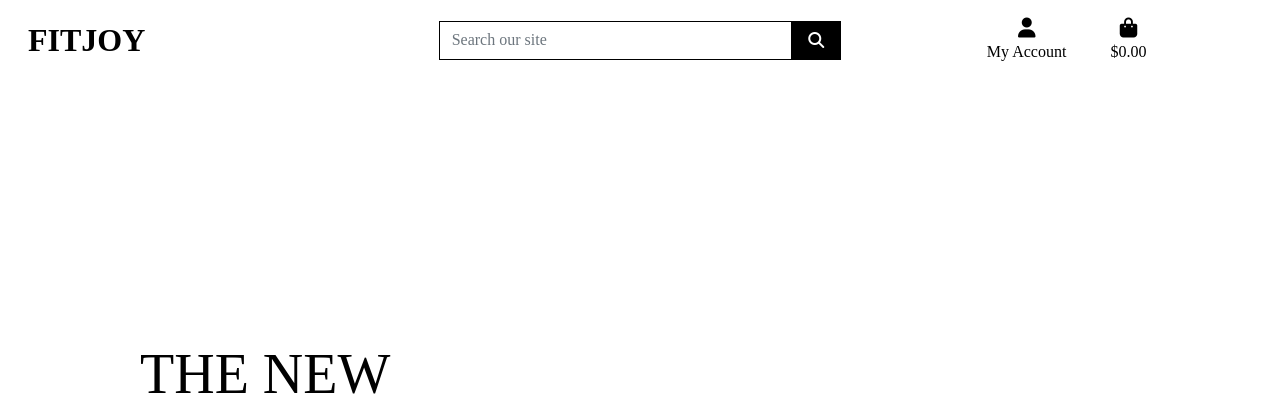
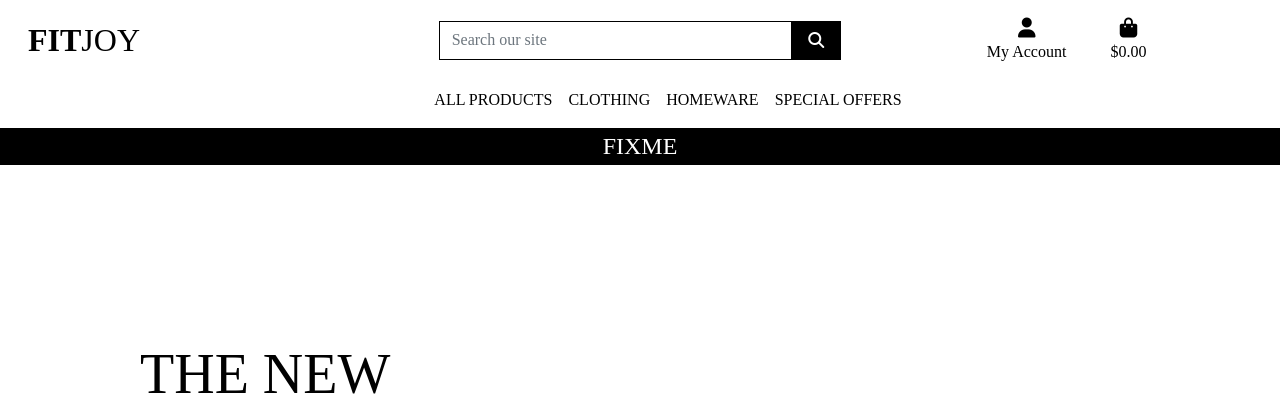
Before and after one commit to JDygard/fitjoy, a Django app: page / in a window 1280 px wide. Shown: the top 411 px of the page. Run offline with Django 3.2, Linux system fonts and the light colour scheme; some libraries are stand-ins or nearby versions; some web fonts are replaced.

Commit message:
committing before rebuilding nav

```diff
--- a/templates/base.html
+++ b/templates/base.html
@@ -29,6 +29,7 @@
       <script src="https://cdn.jsdelivr.net/npm/bootstrap@5.1.3/dist/js/bootstrap.bundle.min.js" integrity="sha384-ka7Sk0Gln4gmtz2MlQnikT1wXgYsOg+OMhuP+IlRH9sENBO0LRn5q+8nbTov4+1p" crossorigin="anonymous"></script>
       <script src="https://cdn.jsdelivr.net/npm/@popperjs/core@2.10.2/dist/umd/popper.min.js" integrity="sha384-7+zCNj/IqJ95wo16oMtfsKbZ9ccEh31eOz1HGyDuCQ6wgnyJNSYdrPa03rtR1zdB" crossorigin="anonymous"></script>
       <script src="https://cdn.jsdelivr.net/npm/bootstrap@5.1.3/dist/js/bootstrap.min.js" integrity="sha384-QJHtvGhmr9XOIpI6YVutG+2QOK9T+ZnN4kzFN1RtK3zEFEIsxhlmWl5/YESvpZ13" crossorigin="anonymous"></script>
+      <script src="https://code.jquery.com/jquery-3.6.0.min.js" integrity="sha256-/xUj+3OJU5yExlq6GSYGSHk7tPXikynS7ogEvDej/m4=" crossorigin="anonymous"></script>
     {% endblock %}
 
     {% block extrajs %}
@@ -41,7 +42,7 @@
         <div id="topnav" class="row bg-white pt-lg-2 d-none d-lg-flex">
           <div class="col-12 col-lg-4 my-auto py-1 py-lg-0 text-center text-lg-left">
             <a href="{% url 'home' %}" class="nav-link main-logo-link">
-              <h2 class="logo-font text-black my-0"><strong>FitJoy</strong></h2>
+              <h2 class="logo-font text-black my-0"><strong>Fit</strong>Joy</h2>
             </a>
           </div>
           <div class="col-12 col-lg-4 my-auto py-1 py-lg-0 text-center text-lg-left">
@@ -97,6 +98,20 @@
           </ul>
           </div>
         </div>
+        <div class="row bg-white">
+            <nav class="navbar navbar-expand-lg navbar-light w-100">
+                <button class="navbar-toggler" type="button" data-toggle="collapse" data-target="#main-nav" aria-controls="main-nav" aria-expanded="false" aria-label="Toggle navigation">
+                    <span class="navbar-toggler-icon"></span>
+                </button>
+                {% include 'includes/mobile-top-header.html' %}
+                {% include 'includes/main-nav.html' %}
+            </nav>
+        </div>
+        <div id="delivery-banner" class="row text-center">
+          <div class="col bg-black text-white">
+              <h4 class="logo-font my-1">FIXME</h4>
+          </div>
+      </div>
       </header>
         {% if messages %}
             <div class="message-container"></div>
--- /dev/null
+++ b/templates/includes/main-nav.html
@@ -0,0 +1,50 @@
+<div class="collapse navbar-collapse" id="main-nav">
+    <ul class="navbar-nav w-auto mx-auto">
+        <li class="nav-item dropdown">
+            <a class="logo-font font-weight-bold nav-link text-black mr-5" href="#" id="all-products-link" data-toggle="dropdown" aria-haspopup="true" aria-expanded="false">
+                All Products
+            </a>
+            <div class="dropdown-menu border-0" aria-labelledby="all-products-link">
+                <a href="" class="dropdown-item">By Price</a>
+                <a href="" class="dropdown-item ">By Rating</a>
+                <a href="" class="dropdown-item ">By Category</a>
+                <a href="" class="dropdown-item">All Products</a>
+            </div>
+        </li>
+
+        <li class="nav-item dropdown">
+            <a class="logo-font font-weight-bold nav-link text-black mr-5" href="#" id="clothing-link" data-toggle="dropdown" aria-haspopup="true" aria-expanded="false">
+                Clothing
+            </a>
+            <div class="dropdown-menu border-0" aria-labelledby="clothing-link">
+                <a href="" class="dropdown-item">Activewear &amp; Essentials</a>
+                <a href="" class="dropdown-item">Jeans</a>
+                <a href="" class="dropdown-item">Shirts</a>
+                <a href="" class="dropdown-item">All Clothing</a>
+            </div>
+        </li>
+
+        <li class="nav-item dropdown">
+            <a class="logo-font font-weight-bold nav-link text-black mr-5" href="#" id="homeware-link" data-toggle="dropdown" aria-haspopup="true" aria-expanded="false">
+                Homeware
+            </a>
+            <div class="dropdown-menu border-0" aria-labelledby="homeware-link">
+                <a href="" class="dropdown-item">Bed &amp; Bath</a>
+                <a href="" class="dropdown-item">Kitchen &amp; Dining</a>
+                <a href="" class="dropdown-item">All Homeware</a>
+            </div>
+        </li>
+
+        <li class="nav-item dropdown">
+            <a class="logo-font font-weight-bold nav-link text-black" href="#" id="specials-link" data-toggle="dropdown" aria-haspopup="true" aria-expanded="false">
+                Special Offers
+            </a>
+            <div class="dropdown-menu border-0" aria-labelledby="specials-link">
+                <a href="" class="dropdown-item">New Arrivals</a>
+                <a href="" class="dropdown-item">Deals</a>
+                <a href="" class="dropdown-item">Clearance</a>
+                <a href="" class="dropdown-item">All Specials</a>
+            </div>
+        </li>
+    </ul>
+</div>
--- /dev/null
+++ b/templates/includes/mobile-top-header.html
@@ -0,0 +1,59 @@
+
+<ul>
+    <li class="list-inline-item">
+        <a class="text-black nav-link d-block d-lg-none" href="#" id="mobile-search" data-toggle="dropdown" aria-haspopup="true" aria-expanded="false">
+            <div class="text-center">
+                <div><i class="fas fa-search fa-lg"></i></div>
+                <p class="my-0">Search</p>
+            </div>
+        </a>
+        <div class="dropdown-menu border-0 w-100 p-3 rounded-0 my-0" aria-labelledby="mobile-search">
+            <form class="form" method="GET" action="">
+                <div class="input-group w-100">
+                    <input class="form-control border border-black rounded-0" type="text" name="q" placeholder="Search our site">
+                    <div class="input-group-append">
+                        <button class="form-control form-control btn btn-black border border-black rounded-0" type="submit">
+                            <span class="icon">
+                                <i class="fas fa-search"></i>
+                            </span>
+                        </button>
+                    </div>
+                </div>
+            </form>
+        </div>
+    </li>
+    <li class="list-inline-item dropdown">
+        <a class="text-black nav-link d-block d-lg-none" href="#" id="user-options" data-toggle="dropdown" aria-haspopup="true" aria-expanded="false">
+            <div class="text-center">
+                <div><i class="fas fa-user fa-lg"></i></div>
+                <p class="my-0">My Account</p>
+            </div>
+        </a>
+        <div class="dropdown-menu border-0" aria-labelledby="user-options">
+            {% if request.user.is_authenticated %}
+                {% if request.user.is_superuser %}
+                    <a href="{% url 'account_logout' %}" class="dropdown-item">Product Management</a>
+                {% endif %}
+                <a href="" class="dropdown-item">My Profile</a>
+                <a href="{% url 'account_logout' %}" class="dropdown-item">Logout</a>
+            {% else %}
+                <a href="{% url 'account_signup' %}" class="dropdown-item">Register</a>
+                <a href="{% url 'account_login' %}" class="dropdown-item">Login</a>
+            {% endif %}
+        </div>
+    </li>
+    <li class="list-inline-item">
+        <a class="{% if grand_total %}text-primary font-weight-bold{% else %}text-black{% endif %} nav-link d-block d-lg-none" href="">
+            <div class="text-center">
+                <div><i class="fas fa-shopping-bag fa-lg"></i></div>
+                <p class="my-0">
+                    {% if grand_total %}
+                        ${{ grand_total|floatformat:2 }}
+                    {% else %}
+                        $0.00
+                    {% endif %}
+                </p>
+            </div>
+        </a>
+    </li>
+  </ul>
```
Also changed, not shown: static/images/fitjoylogo.png (added).
